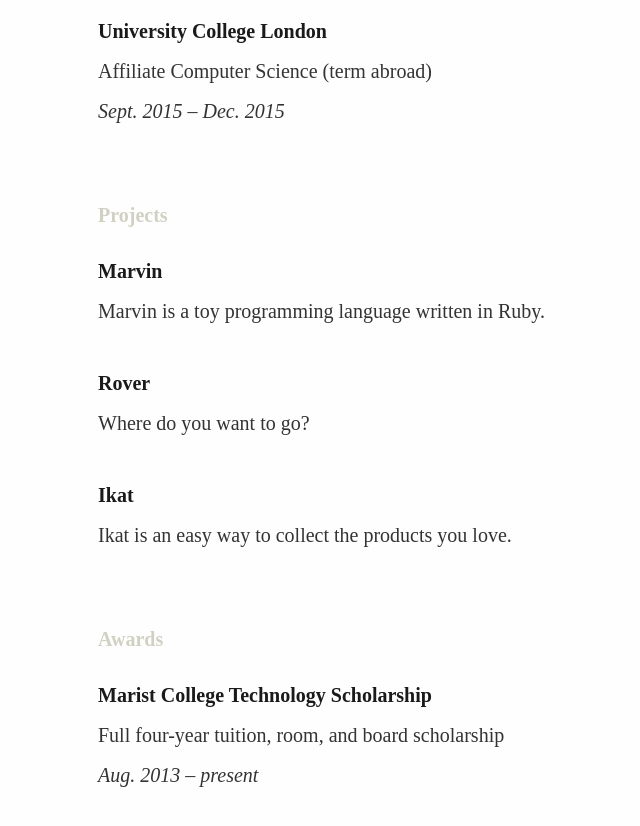
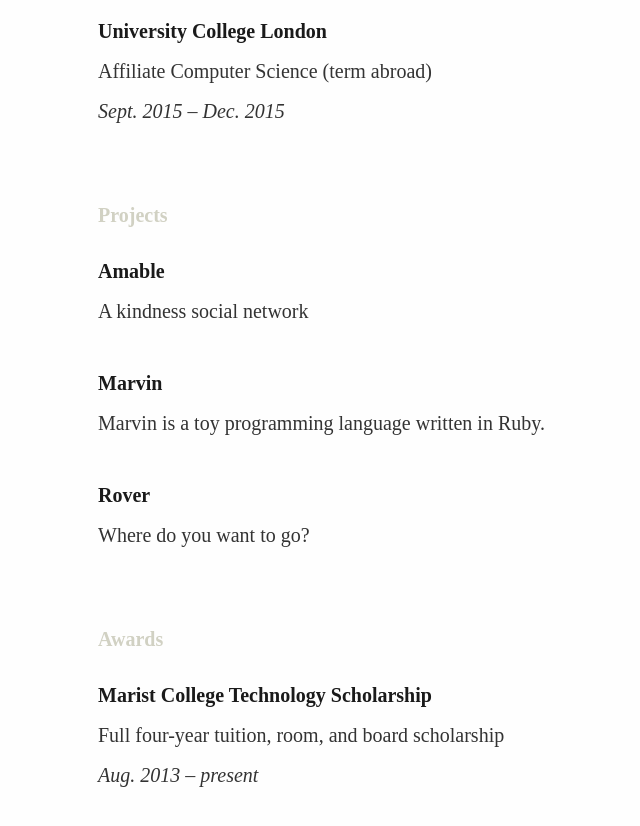
Before and after one commit to ethnt/ethnt.me, a Jekyll site: the page built from information.markdown, in a window 1280 px wide and 900 px high, scrolled down 1650 px. Shown: the top 826 px of the window, without its empty margins (104-744 px from the left). Built offline with Jekyll 4.4.1, drawn with Linux system fonts in a browser that asks for light colours.

Commit message:
Updated Information

```diff
--- a/information.markdown
+++ b/information.markdown
@@ -34,15 +34,15 @@
 - title: Projects
   type: entries
   entries:
+  - title: Amable
+    link: https://github.com/notfreshmen/amable
+    description: A kindness social network
   - title: Marvin
     link: https://github.com/ethnt/marvin
     description: Marvin is a toy programming language written in Ruby.
   - title: Rover
     link: https://github.com/bienstudio/rover
     description: Where do you want to go?
-  - title: Ikat
-    link: https://github.com/bienstudio/ikat
-    description: Ikat is an easy way to collect the products you love.
 - title: Awards
   type: entries
   entries:
```
